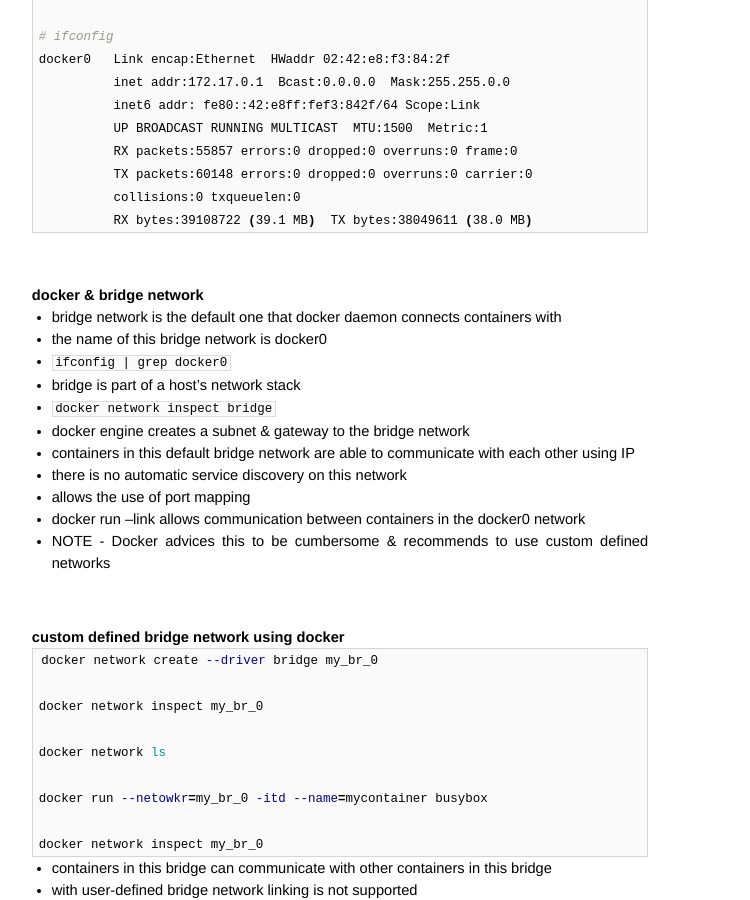
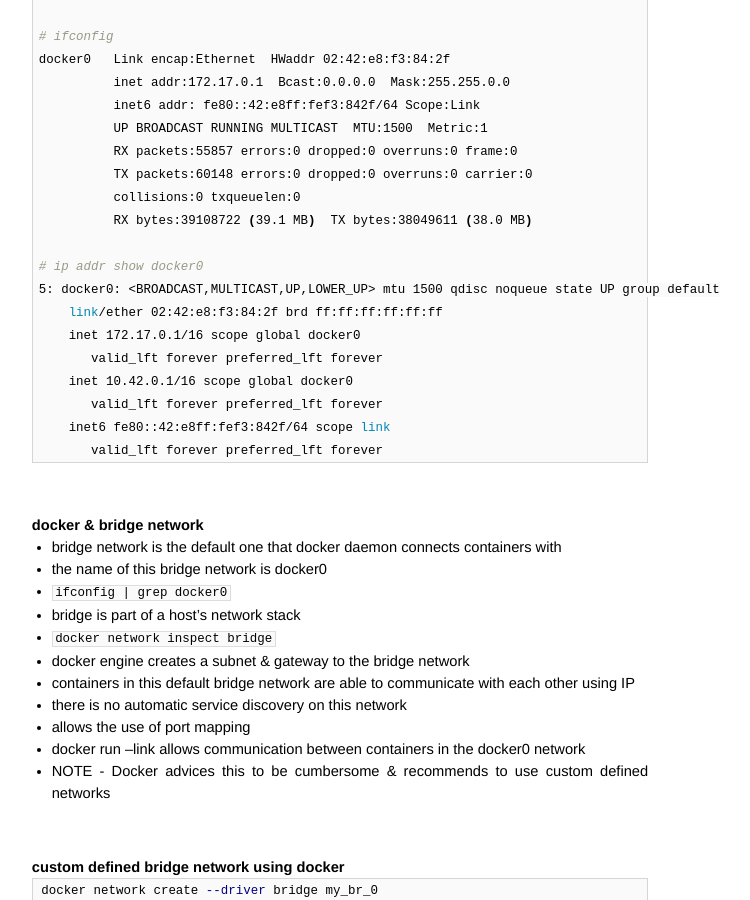
Before and after one commit to AmitKumarDas/amitkumardas.github.io, a Jekyll site: the page built from _posts/2016-09-18-analysis-and-dialysis-of-containers.md, in a window 1280 px wide and 900 px high, scrolled down 1896 px. Shown: the whole window, without its empty margins (300-1050 px from the left). Built offline with Jekyll 4.4.1, drawn with Linux system fonts in a browser that asks for light colours.

Commit message:
Update 2016-09-18-analysis-and-dialysis-of-containers.md

````diff
--- a/_posts/2016-09-18-analysis-and-dialysis-of-containers.md
+++ b/_posts/2016-09-18-analysis-and-dialysis-of-containers.md
@@ -107,6 +107,16 @@
           TX packets:60148 errors:0 dropped:0 overruns:0 carrier:0
           collisions:0 txqueuelen:0
           RX bytes:39108722 (39.1 MB)  TX bytes:38049611 (38.0 MB)
+
+# ip addr show docker0
+5: docker0: <BROADCAST,MULTICAST,UP,LOWER_UP> mtu 1500 qdisc noqueue state UP group default
+    link/ether 02:42:e8:f3:84:2f brd ff:ff:ff:ff:ff:ff
+    inet 172.17.0.1/16 scope global docker0
+       valid_lft forever preferred_lft forever
+    inet 10.42.0.1/16 scope global docker0
+       valid_lft forever preferred_lft forever
+    inet6 fe80::42:e8ff:fef3:842f/64 scope link
+       valid_lft forever preferred_lft forever
 ```
 
 <br />
````
